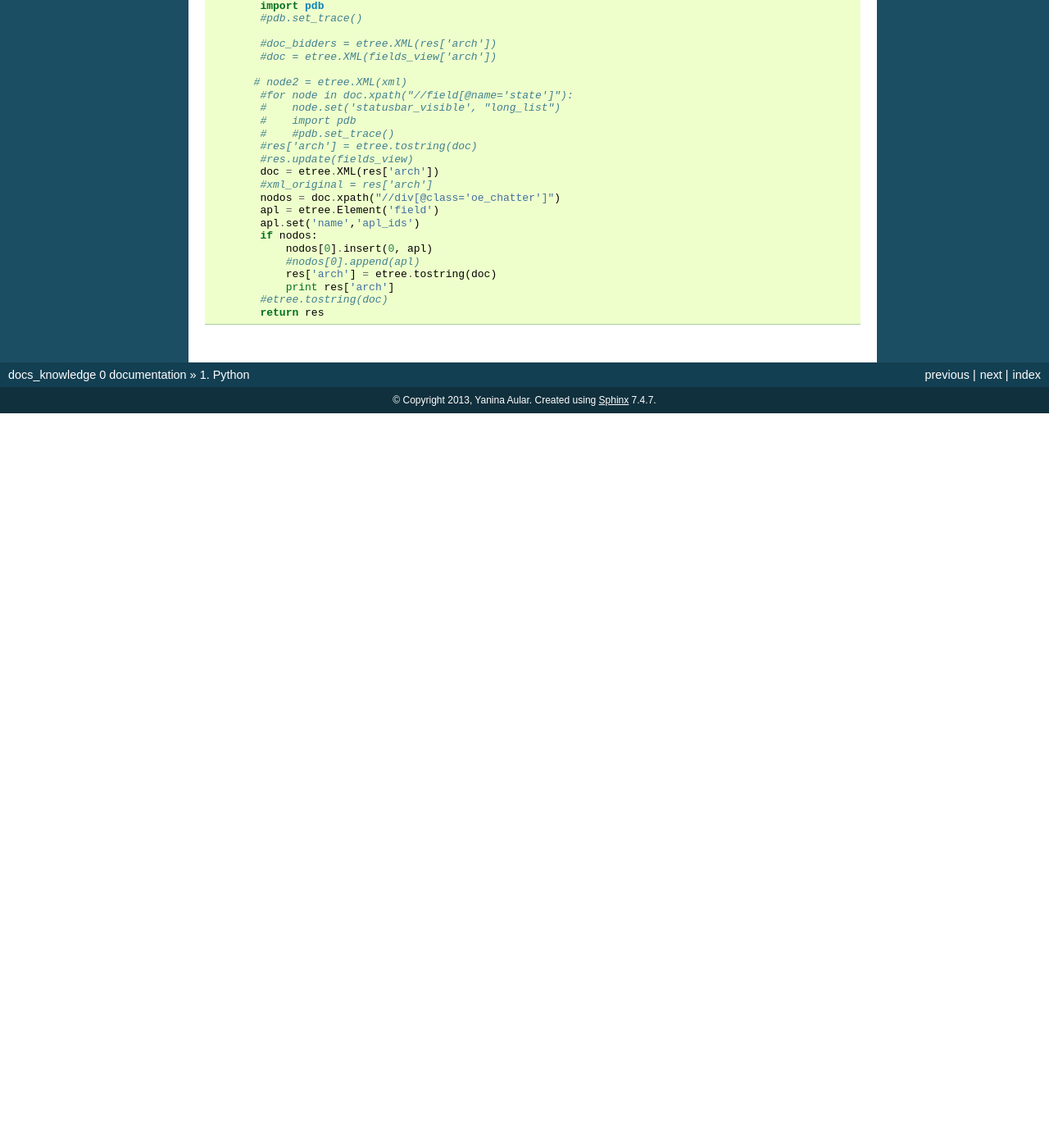
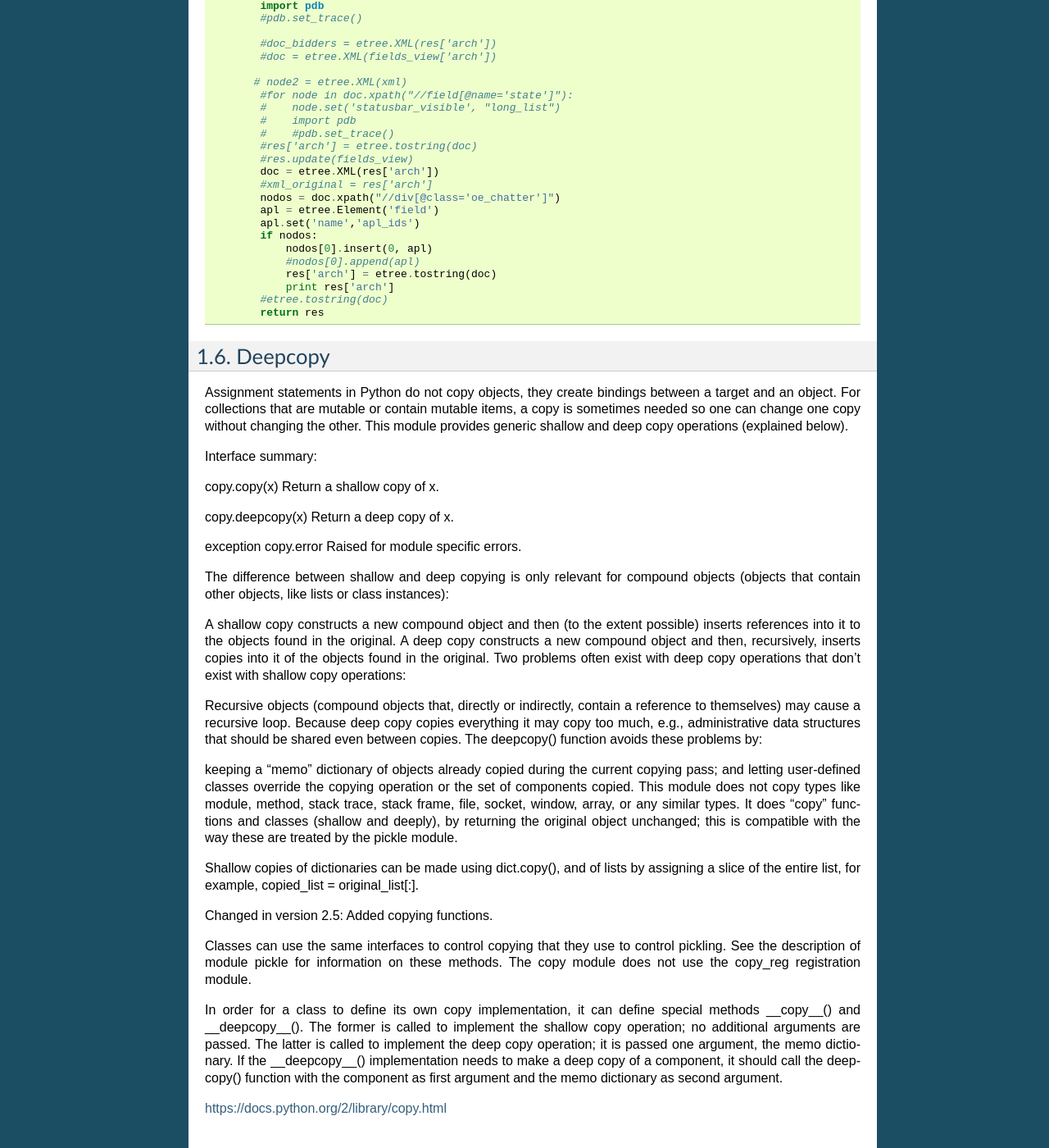
Before and after one commit to yaniaular/knowledge, a Sphinx documentation site: the page built from source/python.rst, in a window 1280 px wide and 1400 px high, scrolled down 1561 px. Shown: the whole window at 82% size. Built offline with Sphinx 7.4.7, drawn with Linux system fonts in a browser that asks for light colours; formulas are drawn with MathJax 3; before the commit the page ends 2065 px from its top, so only the background shows below that.

Commit message:
[ADD] python

```diff
--- a/source/python.rst
+++ b/source/python.rst
@@ -128,3 +128,65 @@ lxml
                 print res['arch']
             #etree.tostring(doc)
             return res
+
+--------
+Deepcopy
+--------
+
+Assignment statements in Python do not copy objects, they create bindings
+between a target and an object. For collections that are mutable or contain
+mutable items, a copy is sometimes needed so one can change one copy without
+changing the other. This module provides generic shallow and deep copy
+operations (explained below).
+
+Interface summary:
+
+copy.copy(x)
+Return a shallow copy of x.
+
+copy.deepcopy(x) Return a deep copy of x.
+
+exception copy.error Raised for module specific errors.
+
+The difference between shallow and deep copying is only relevant for compound
+objects (objects that contain other objects, like lists or class instances):
+
+A shallow copy constructs a new compound object and then (to the extent
+possible) inserts references into it to the objects found in the original.  A
+deep copy constructs a new compound object and then, recursively, inserts
+copies into it of the objects found in the original.  Two problems often exist
+with deep copy operations that don’t exist with shallow copy operations:
+
+Recursive objects (compound objects that, directly or indirectly, contain a
+reference to themselves) may cause a recursive loop.  Because deep copy copies
+everything it may copy too much, e.g., administrative data structures that
+should be shared even between copies.  The deepcopy() function avoids these
+problems by:
+
+keeping a “memo” dictionary of objects already copied during the current
+copying pass; and letting user-defined classes override the copying operation
+or the set of components copied.  This module does not copy types like module,
+method, stack trace, stack frame, file, socket, window, array, or any similar
+types. It does “copy” functions and classes (shallow and deeply), by returning
+the original object unchanged; this is compatible with the way these are
+treated by the pickle module.
+
+Shallow copies of dictionaries can be made using dict.copy(), and of lists by
+assigning a slice of the entire list, for example, copied_list =
+original_list[:].
+
+Changed in version 2.5: Added copying functions.
+
+Classes can use the same interfaces to control copying that they use to control
+pickling. See the description of module pickle for information on these
+methods. The copy module does not use the copy_reg registration module.
+
+In order for a class to define its own copy implementation, it can define
+special methods __copy__() and __deepcopy__(). The former is called to
+implement the shallow copy operation; no additional arguments are passed. The
+latter is called to implement the deep copy operation; it is passed one
+argument, the memo dictionary. If the __deepcopy__() implementation needs to
+make a deep copy of a component, it should call the deepcopy() function with
+the component as first argument and the memo dictionary as second argument.
+
+https://docs.python.org/2/library/copy.html
```
